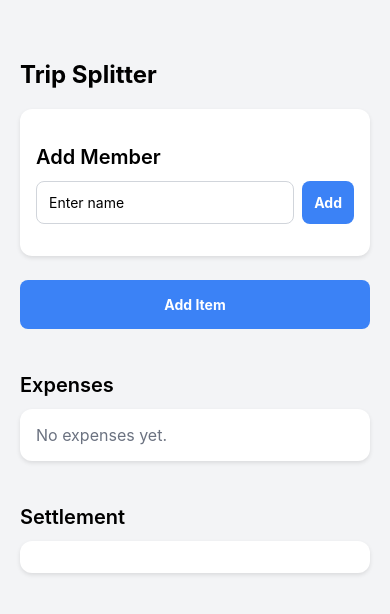
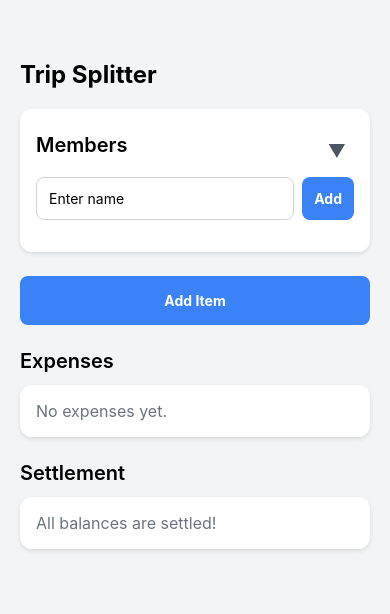
Before and after one commit to dcho-jaewook/TripSplitter, a React Native app in the folder trip-splitter/: screen / in a window 390 px wide. Shown: the top 614 px of the page. Built offline with nearby package versions, Linux system fonts and the light colour scheme.

Commit message:
Uneven Split

```diff
--- a/trip-splitter/App.js
+++ b/trip-splitter/App.js
@@ -13,6 +13,11 @@ export default function App() {
   const [showAddItemForm, setShowAddItemForm] = useState(false);
   const [showSettlement, setShowSettlement] = useState(true);
   const [splitShares, setSplitShares] = useState({});
+  const [expandedSections, setExpandedSections] = useState({
+    members: true,
+    allExpenses: true,
+    expensesByPerson: true
+  });
 
   const addPerson = () => {
     if (!newPerson.trim() || people.includes(newPerson.trim())) return;
@@ -196,12 +201,46 @@ export default function App() {
     );
   };
 
+  const getPersonExpenses = (personName) => {
+    const paid = expenses.filter(exp => personName in exp.paidBy);
+    const consumed = expenses.filter(exp => personName in exp.splitShares);
+
+    return {
+      paid: paid.map(exp => ({
+        ...exp,
+        amountPaid: parseFloat(exp.paidBy[personName])
+      })),
+      consumed: consumed.map(exp => ({
+        ...exp,
+        amountConsumed: parseFloat(exp.splitShares[personName])
+      }))
+    };
+  };
+
+  const toggleSection = (sectionName) => {
+    setExpandedSections(prev => ({
+      ...prev,
+      [sectionName]: !prev[sectionName]
+    }));
+  };
+
   return (
     <ScrollView style={styles.container}>
       <View style={styles.innerContainer}>
         <Text style={styles.title}>Trip Splitter</Text>
         <View style={styles.section}>
-          <Text style={styles.sectionTitle}>Add Member</Text>
+          <TouchableOpacity
+            style={styles.sectionHeader}
+            onPress={() => toggleSection('members')}
+          >
+            <Text style={styles.sectionTitle}>Members</Text>
+            <Text style={styles.expandButton}>
+              {expandedSections.members ? '▼' : '▶'}
+            </Text>
+          </TouchableOpacity>
+
+          {expandedSections.members && (
+            <>
               <View style={styles.addPersonContainer}>
                 <TextInput
                   placeholder="Enter name"
@@ -231,6 +270,8 @@ export default function App() {
                   </TouchableOpacity>
                 </View>
               ))}
+            </>
+          )}
         </View>
 
         {!showAddItemForm && (
@@ -304,6 +345,18 @@ export default function App() {
           {expenses.length === 0 ? (
             <Text style={styles.emptyText}>No expenses yet.</Text>
           ) : (
+            <>
+              <TouchableOpacity
+                style={styles.sectionHeader}
+                onPress={() => toggleSection('allExpenses')}
+              >
+                <Text style={styles.expenseSubtitle}>All Expenses</Text>
+                <Text style={styles.expandButton}>
+                  {expandedSections.allExpenses ? '▼' : '▶'}
+                </Text>
+              </TouchableOpacity>
+
+              {expandedSections.allExpenses && (
                 expenses.map((exp) => (
                   <Text key={exp.id} style={styles.expenseItem}>
                     <Text style={{fontWeight: "bold"}}>{exp.description}</Text>: {exp.amount} yen{"\n"}
@@ -318,16 +371,69 @@ export default function App() {
                   </Text>
                 ))
               )}
+
+              <TouchableOpacity
+                style={[styles.sectionHeader, styles.secondaryHeader]}
+                onPress={() => toggleSection('expensesByPerson')}
+              >
+                <Text style={styles.expenseSubtitle}>Expenses by Person</Text>
+                <Text style={styles.expandButton}>
+                  {expandedSections.expensesByPerson ? '▼' : '▶'}
+                </Text>
+              </TouchableOpacity>
+
+              {expandedSections.expensesByPerson && (
+                people.map(person => {
+                  const personExpenses = getPersonExpenses(person);
+                  return (
+                    <View key={person} style={styles.personExpenseContainer}>
+                      <Text style={styles.personExpenseTitle}>{person}</Text>
+
+                      <Text style={styles.expenseSubheader}>Paid for:</Text>
+                      {personExpenses.paid.length === 0 ? (
+                        <Text style={styles.emptyText}>No payments made</Text>
+                      ) : (
+                        personExpenses.paid.map(exp => (
+                          <Text key={exp.id} style={styles.personExpenseItem}>
+                            • {exp.description}: {exp.amountPaid} yen
+                          </Text>
+                        ))
+                      )}
+
+                      <Text style={styles.expenseSubheader}>Consumed in:</Text>
+                      {personExpenses.consumed.length === 0 ? (
+                        <Text style={styles.emptyText}>No items consumed</Text>
+                      ) : (
+                        personExpenses.consumed.map(exp => (
+                          <Text key={exp.id} style={styles.personExpenseItem}>
+                            • {exp.description}: {exp.amountConsumed} yen
+                          </Text>
+                        ))
+                      )}
+                    </View>
+                  );
+                })
+              )}
+            </>
+          )}
         </View>
         <Text style={styles.sectionTitle}>Settlement</Text>
         <View style={styles.section}>
           {showSettlement ? (
             <>
-              {settlement.map((person) => (
+              {settlement
+                .filter(person => Math.abs(person.net) > 0.01)
+                .map((person) => (
                   <Text key={person.name} style={styles.settlementItem}>
-                  {person.name}: {person.net >= 0 ? "is owed" : "owes"} {Math.abs(person.net.toFixed(2))} yen
+                    <Text style={styles.personName}>{person.name}</Text>: {" "}
+                    <Text style={person.net >= 0 ? styles.positiveAmount : styles.negativeAmount}>
+                      {person.net >= 0 ? "is owed" : "owes"} {Math.abs(person.net.toFixed(2))} yen
+                    </Text>
                   </Text>
                 ))}
+              {settlement.every(person => Math.abs(person.net) <= 0.01) && (
+                <Text style={styles.emptyText}>All balances are settled!</Text>
+              )}
               {expenses.length > 0 && (
                 <TouchableOpacity
                   style={styles.settleButton}
@@ -402,7 +508,12 @@ const styles = StyleSheet.create({
   radioText: { fontSize: 16 },
   checkboxOption: { flexDirection: "row", alignItems: "center", marginBottom: 8 },
   checkboxText: { marginLeft: 8, fontSize: 16 },
-  sectionTitle: { fontSize: 20, fontWeight: "600", marginBottom: 12, marginTop: 20 },
+  sectionTitle: {
+    fontSize: 20,
+    fontWeight: "600",
+    marginBottom: 12,
+    marginTop: 0,
+  },
   emptyText: { color: "#6b7280", fontSize: 16 },
   expenseItem: { fontSize: 16, marginBottom: 8 },
   settlementItem: { fontSize: 16, marginBottom: 8 },
@@ -508,4 +619,60 @@ const styles = StyleSheet.create({
     fontSize: 14,
     fontWeight: '500',
   },
+  expenseSubtitle: {
+    fontSize: 18,
+    fontWeight: '600',
+    marginTop: 16,
+    marginBottom: 8,
+    color: '#374151',
+  },
+  expenseSubheader: {
+    fontSize: 14,
+    fontWeight: '500',
+    marginTop: 8,
+    marginBottom: 4,
+    color: '#4b5563',
+  },
+  personExpenseContainer: {
+    marginTop: 12,
+    padding: 12,
+    backgroundColor: '#f3f4f6',
+    borderRadius: 8,
+    marginBottom: 8,
+  },
+  personExpenseTitle: {
+    fontSize: 16,
+    fontWeight: '600',
+    marginBottom: 8,
+    color: '#1f2937',
+  },
+  personExpenseItem: {
+    fontSize: 14,
+    marginLeft: 8,
+    marginBottom: 4,
+    color: '#374151',
+  },
+  personName: {
+    fontWeight: '600',
+  },
+  positiveAmount: {
+    color: '#059669',
+  },
+  negativeAmount: {
+    color: '#dc2626',
+  },
+  sectionHeader: {
+    flexDirection: 'row',
+    justifyContent: 'space-between',
+    alignItems: 'center',
+    paddingVertical: 8,
+  },
+  expandButton: {
+    fontSize: 18,
+    color: '#4b5563',
+    paddingHorizontal: 8,
+  },
+  secondaryHeader: {
+    marginTop: 16,
+  },
 });
```
Lines whose indentation alone changed are shown as unchanged.
